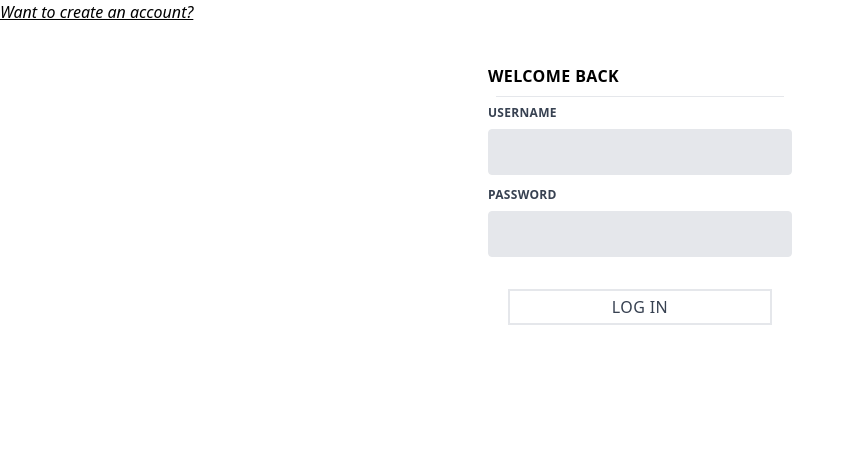
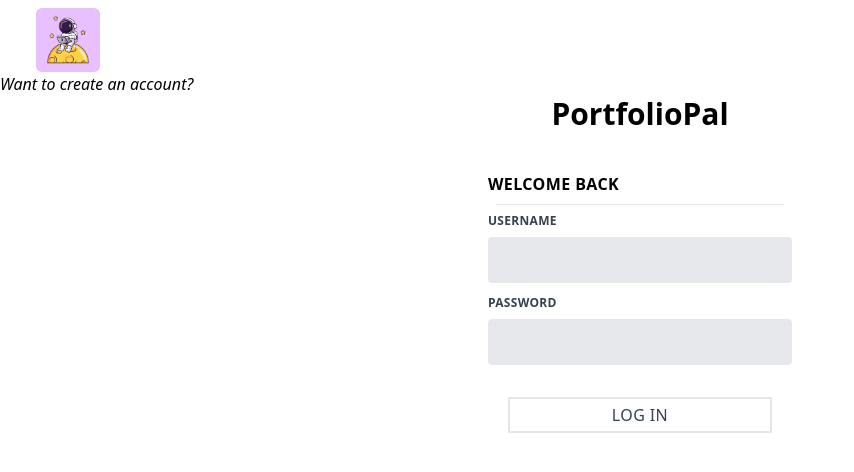
Before and after one commit to lehelen19/stocks-frontend, a React (Create React App) app: page /stocks/1 in a window 1280 px wide. Shown: the top 472 px of the page, without its empty margins (0-854 px from the left). Built offline with nearby package versions, Linux system fonts and the light colour scheme.

Commit message:
Images and title in login and signUp + hide submit button

```diff
--- a/src/components/LoginForm/LoginForm.js
+++ b/src/components/LoginForm/LoginForm.js
@@ -29,6 +29,7 @@ export default function LoginForm({ setUser }) {
 
   return (
     <div>
+      <h1 className="text-3xl font-bold text-center">PortfolioPal</h1>
       <div className="flex justify-center">
         <form
           autoComplete="off"
--- a/src/components/SearchBar/SearchBar.js
+++ b/src/components/SearchBar/SearchBar.js
@@ -26,12 +26,12 @@ const SearchBar = () => {
             maxLength={5}
             onChange={handleChange}
             required
-            className="border-2 border-stone-100 rounded-md shadow-md mr-2 ml-1 py-1 px-1"
+            className="border-2 border-stone-100 rounded-md shadow-md ml-5 mt-4 py-1 px-1"
           />
         </label>
         <button
           type="submit"
-          className="bg-white ml-2 hover:bg-gray-100 text-gray-800 py-1 px-1 border border-gray-400 rounded shadow"
+          className="bg-white hidden ml-2 hover:bg-gray-100 text-gray-800 py-1 px-1 border border-gray-400 rounded shadow"
         >
           Search
         </button>
--- a/src/components/SignUpForm/SignUpForm.js
+++ b/src/components/SignUpForm/SignUpForm.js
@@ -38,6 +38,7 @@ export default class SignUpForm extends Component {
     const disabled = this.state.password !== this.state.confirm;
     return (
       <div>
+        <h1 className="text-3xl font-bold text-center">PortfolioPal</h1>
         <div className="flex justify-center">
           <form
             autoComplete="off"
--- a/src/pages/AuthPage/AuthPage.js
+++ b/src/pages/AuthPage/AuthPage.js
@@ -12,6 +12,12 @@ export default function AuthPage({ setUser }) {
         {userStatus ? (
           <>
             <div className="left">
+              <div className='image-container w-16 h-16' >
+              <img
+              className='object-contain w-full h-full ml-9 mt-2 rounded-md'
+              src={process.env.PUBLIC_URL + '/img/pink.avif'} alt="" />
+              </div>
+
               <button
                 className="hover:underline italic"
                 onClick={() => setUserStatus(!userStatus)}
@@ -19,11 +25,17 @@ export default function AuthPage({ setUser }) {
                 Want to create an account?
               </button>
             </div>
+
             <LoginForm setUser={setUser} />
           </>
         ) : (
           <>
             <div className="left">
+            <div className='image-container w-16 h-16' >
+              <img
+              className='object-contain w-full h-full ml-9 mt-2 rounded-md'
+              src={process.env.PUBLIC_URL + '/img/dab.avif'} alt="" />
+              </div>
               <button
                 className="hover:underline italic"
                 onClick={() => setUserStatus(!userStatus)}
```
